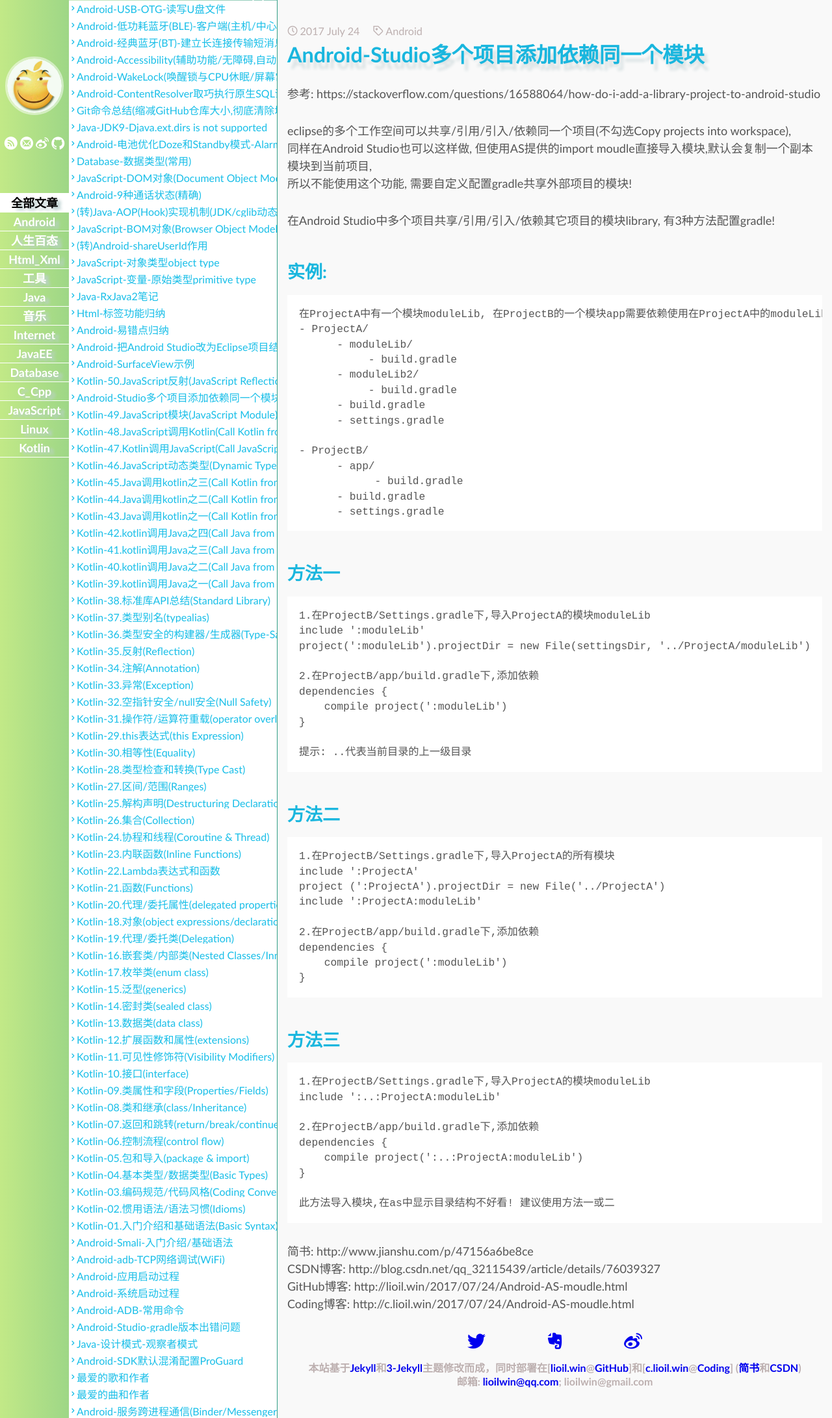
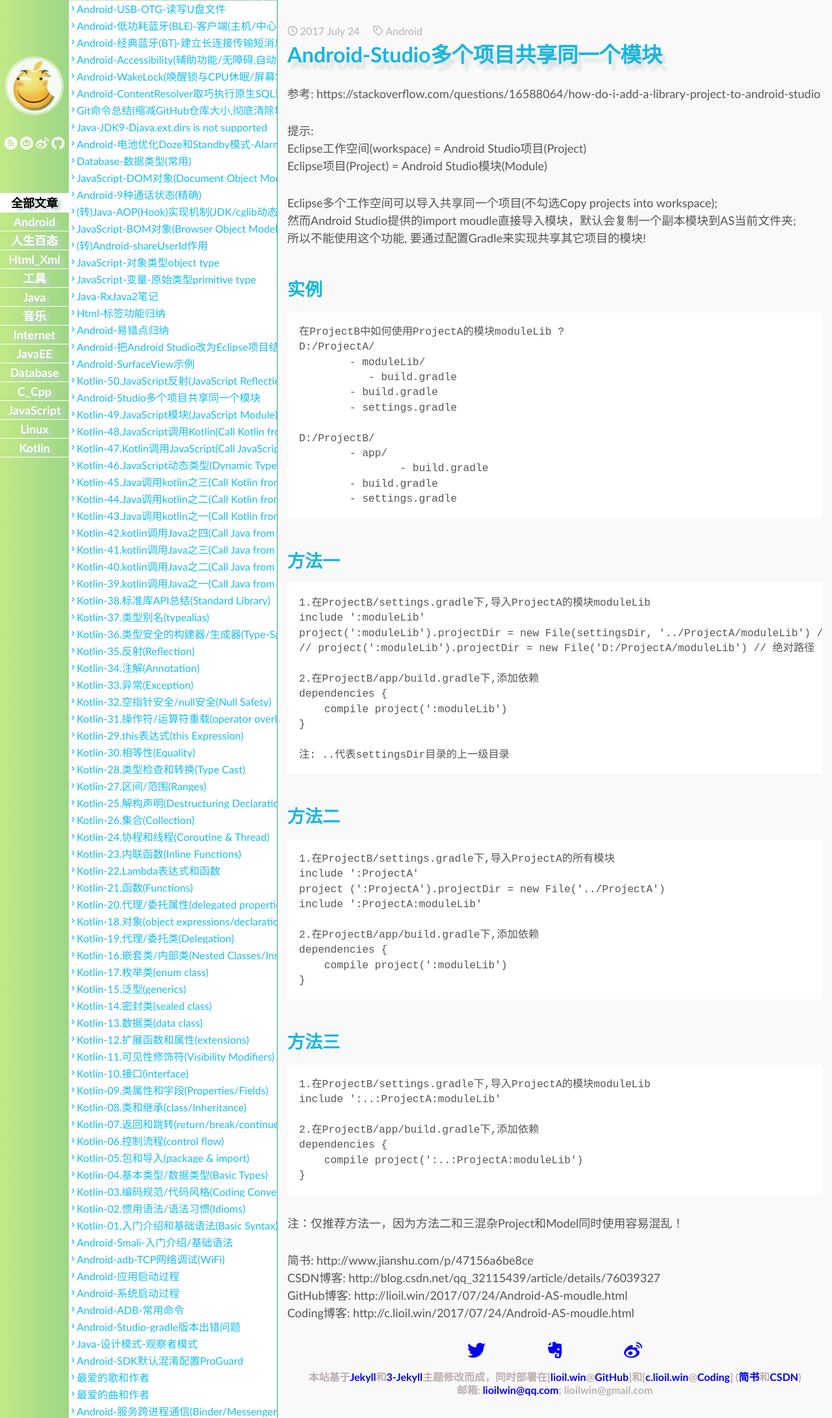
Before and after one commit to lioilwin/lioilwin.github.io, a Jekyll site: the page built from _posts/2017-07-24-Android-AS-moudle.md, in a window 1280 px wide. Shown: the whole page at 65% size. Built offline with Jekyll 4.4.1, drawn with Linux system fonts in a browser that asks for light colours; some web fonts are replaced; comment, search, counter and statistics services are not loaded.

Commit message:
update post

```diff
--- a/_posts/2017-07-24-Android-AS-moudle.md
+++ b/_posts/2017-07-24-Android-AS-moudle.md
@@ -1,47 +1,48 @@
 ---
 layout: post
-title: Android-Studio多个项目添加依赖同一个模块
+title: Android-Studio多个项目共享同一个模块
 tags: Android
 ---
 参考: https://stackoverflow.com/questions/16588064/how-do-i-add-a-library-project-to-android-studio
 
-eclipse的多个工作空间可以共享/引用/引入/依赖同一个项目(不勾选Copy projects into workspace),
-同样在Android Studio也可以这样做, 但使用AS提供的import moudle直接导入模块,默认会复制一个副本模块到当前项目,
-所以不能使用这个功能, 需要自定义配置gradle共享外部项目的模块!
+提示:
+Eclipse工作空间(workspace) = Android Studio项目(Project)
+Eclipse项目(Project) = Android Studio模块(Module)
 
-在Android Studio中多个项目共享/引用/引入/依赖其它项目的模块library, 有3种方法配置gradle!
+Eclipse多个工作空间可以导入共享同一个项目(不勾选Copy projects into workspace);
+然而Android Studio提供的import moudle直接导入模块，默认会复制一个副本模块到AS当前文件夹;
+所以不能使用这个功能, 要通过配置Gradle来实现共享其它项目的模块!
 
-## 实例:
-    在ProjectA中有一个模块moduleLib, 在ProjectB的一个模块app需要依赖使用在ProjectA中的moduleLib
-    - ProjectA/
-          - moduleLib/
-               - build.gradle
-          - moduleLib2/
-               - build.gradle
-          - build.gradle
-          - settings.gradle
+## 实例
+	在ProjectB中如何使用ProjectA的模块moduleLib ?
+    D:/ProjectA/
+		- moduleLib/
+		   - build.gradle
+		- build.gradle
+		- settings.gradle
 
-    - ProjectB/
-          - app/
-                - build.gradle
-          - build.gradle
-          - settings.gradle
+    D:/ProjectB/
+		- app/
+			- build.gradle
+		- build.gradle
+		- settings.gradle
 
 ## 方法一
-    1.在ProjectB/Settings.gradle下,导入ProjectA的模块moduleLib
+    1.在ProjectB/settings.gradle下,导入ProjectA的模块moduleLib
     include ':moduleLib'
-    project(':moduleLib').projectDir = new File(settingsDir, '../ProjectA/moduleLib')
+    project(':moduleLib').projectDir = new File(settingsDir, '../ProjectA/moduleLib') // settingsDir是指settings.gradle文件目录
+    // project(':moduleLib').projectDir = new File('D:/ProjectA/moduleLib') // 绝对路径
 
     2.在ProjectB/app/build.gradle下,添加依赖
     dependencies {
         compile project(':moduleLib')
     }
 
-    提示: ..代表当前目录的上一级目录
+    注: ..代表settingsDir目录的上一级目录
 
 
 ## 方法二
-    1.在ProjectB/Settings.gradle下,导入ProjectA的所有模块
+    1.在ProjectB/settings.gradle下,导入ProjectA的所有模块
     include ':ProjectA'
     project (':ProjectA').projectDir = new File('../ProjectA')
     include ':ProjectA:moduleLib'
@@ -52,7 +53,7 @@
     }
 
 ## 方法三
-    1.在ProjectB/Settings.gradle下,导入ProjectA的模块moduleLib
+    1.在ProjectB/settings.gradle下,导入ProjectA的模块moduleLib
     include ':..:ProjectA:moduleLib'
 
     2.在ProjectB/app/build.gradle下,添加依赖
@@ -60,7 +61,7 @@
         compile project(':..:ProjectA:moduleLib')
     }
 
-    此方法导入模块,在as中显示目录结构不好看! 建议使用方法一或二
+注：仅推荐方法一，因为方法二和三混杂Project和Model同时使用容易混乱！
 
 简书: http://www.jianshu.com/p/47156a6be8ce
 CSDN博客: http://blog.csdn.net/qq_32115439/article/details/76039327
```
Also changed, not shown: _posts/2018-05-09-Android-Accessibility.md (+25 -8 lines).
